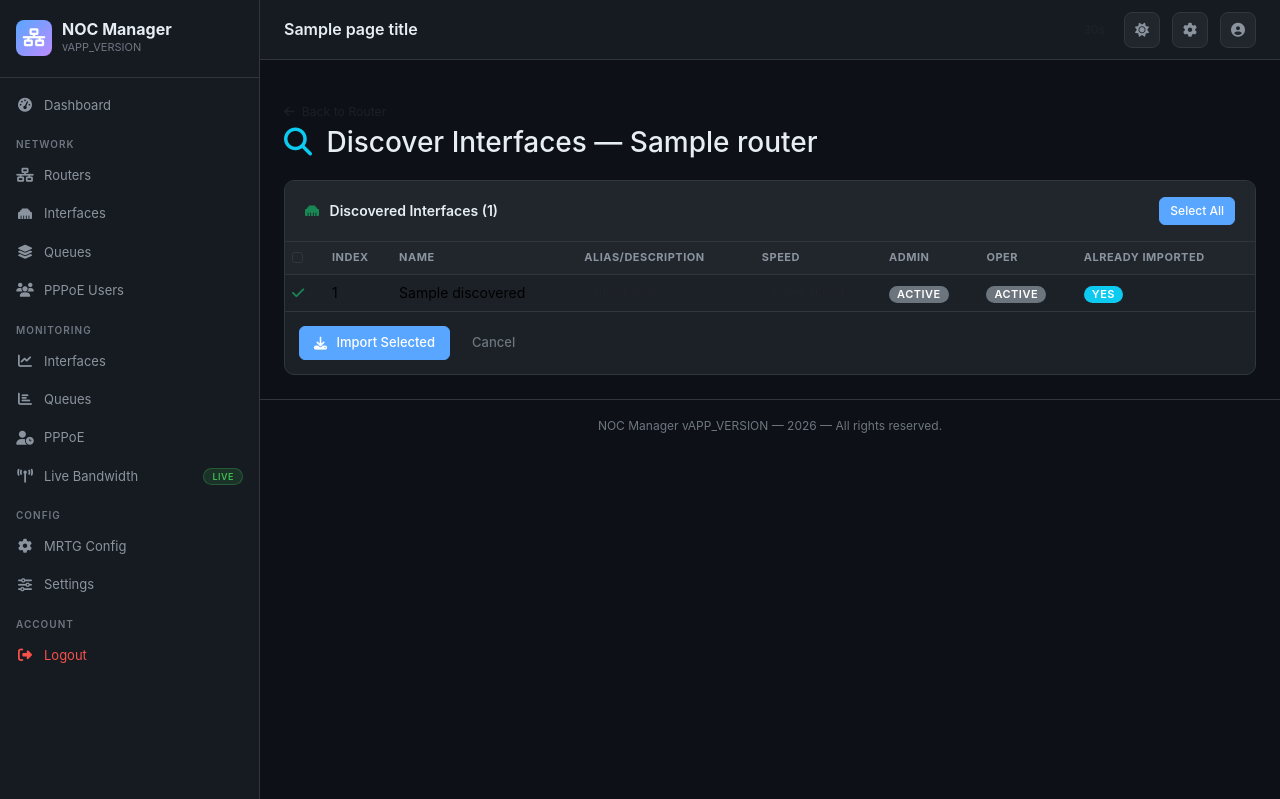
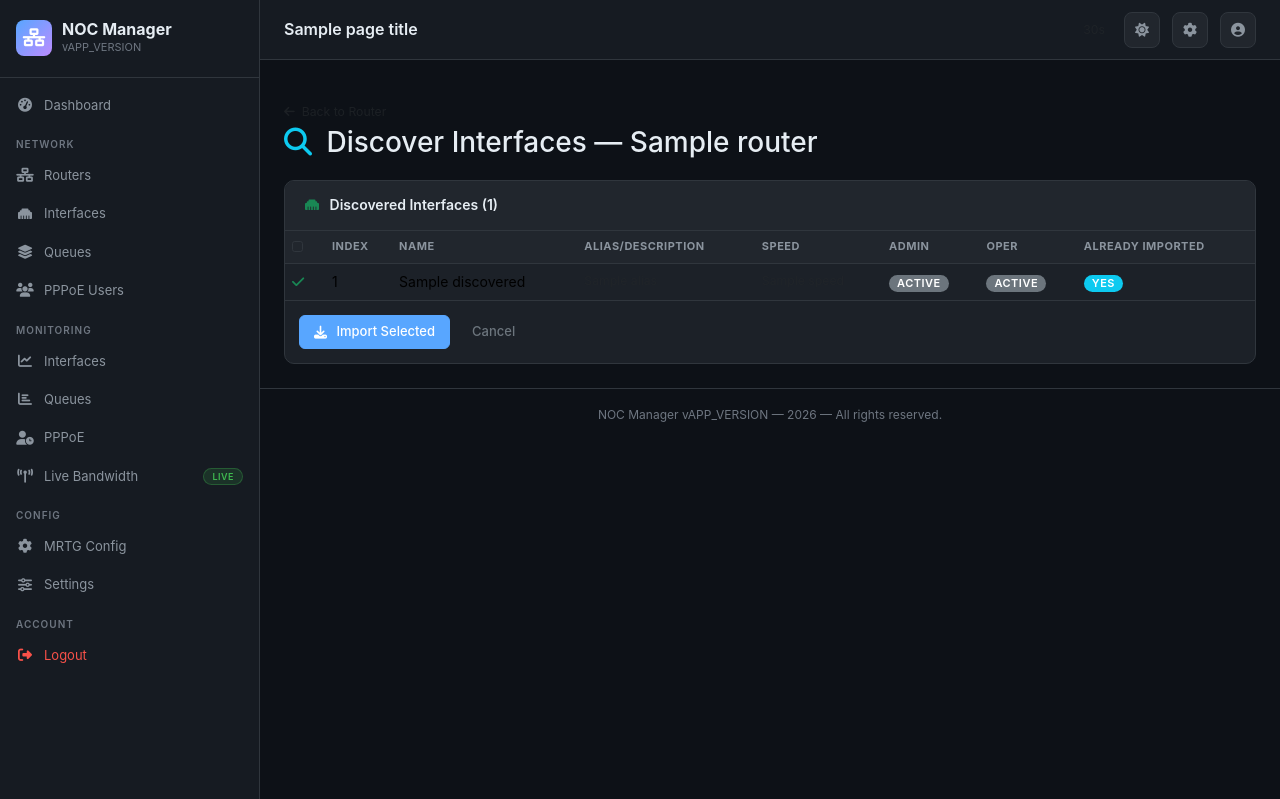
Before and after one commit to a3ramz-dwi/noc-mrtg, a PHP site: template public/views/interfaces/discover.php in a window 1280 px wide. Shown: the top 799 px of the page. Run offline with PHP 8.4, Linux system fonts and the light colour scheme; the template is opened without the code that fills it: most values are stand-ins (such as "Sample title", 1, 10 or a date in 2020); some libraries are stand-ins or nearby versions.

Commit message:
Update public/views/interfaces/discover.php
Co-authored-by: Copilot <175728472+Copilot@users.noreply.github.com>

```diff
--- a/public/views/interfaces/discover.php
+++ b/public/views/interfaces/discover.php
@@ -33,9 +33,6 @@ $pageTitle = 'Discover Interfaces: ' . htmlspecialchars($router['name'] ?? '');
           <i class="fas fa-ethernet me-2 text-success"></i>
           Discovered Interfaces (<?= count($discovered) ?>)
         </h5>
-        <button type="button" class="btn btn-sm btn-primary" id="select-all-btn">
-          Select All
-        </button>
       </div>
       <div class="card-body p-0">
         <form method="POST" action="/interfaces/import" id="import-form">
```
